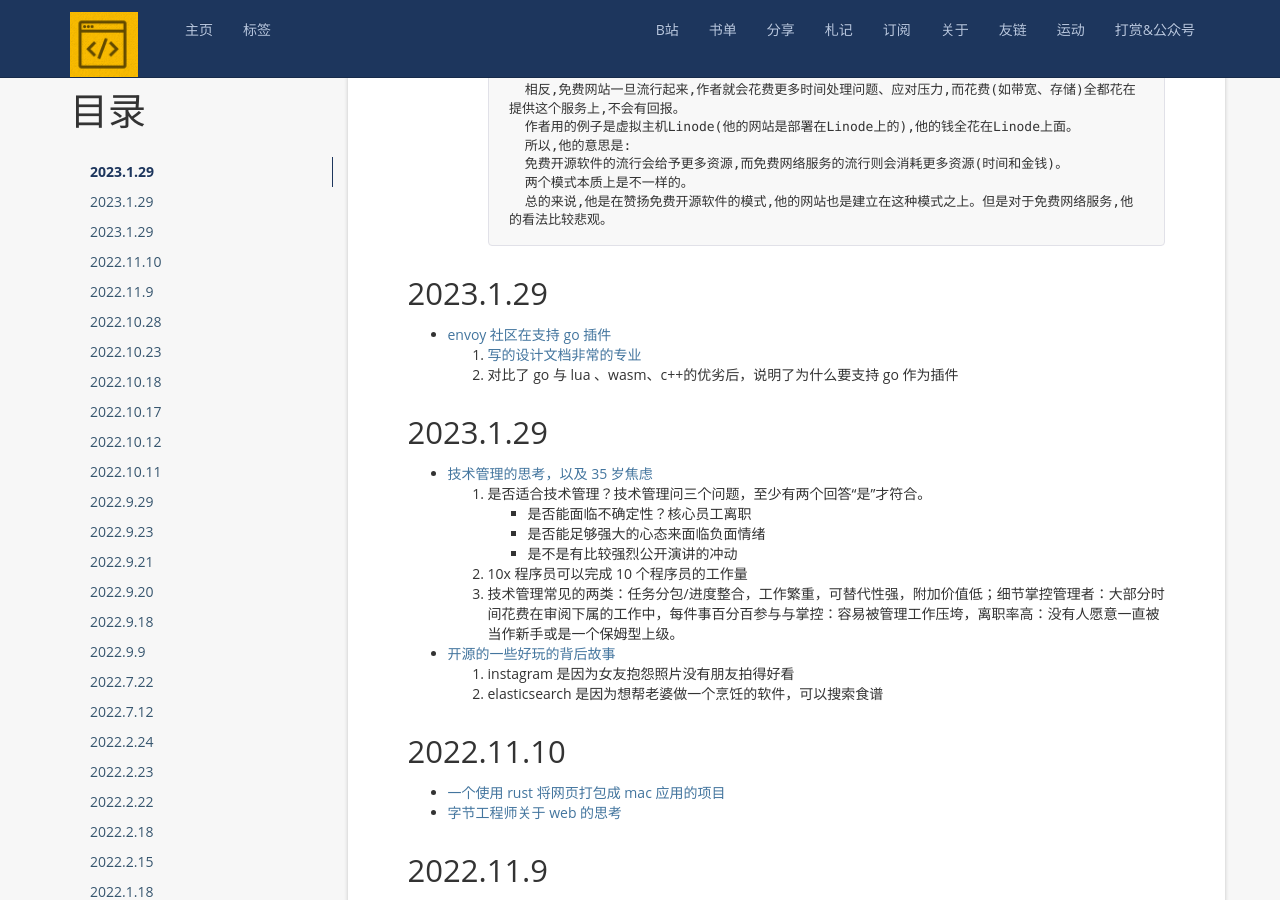
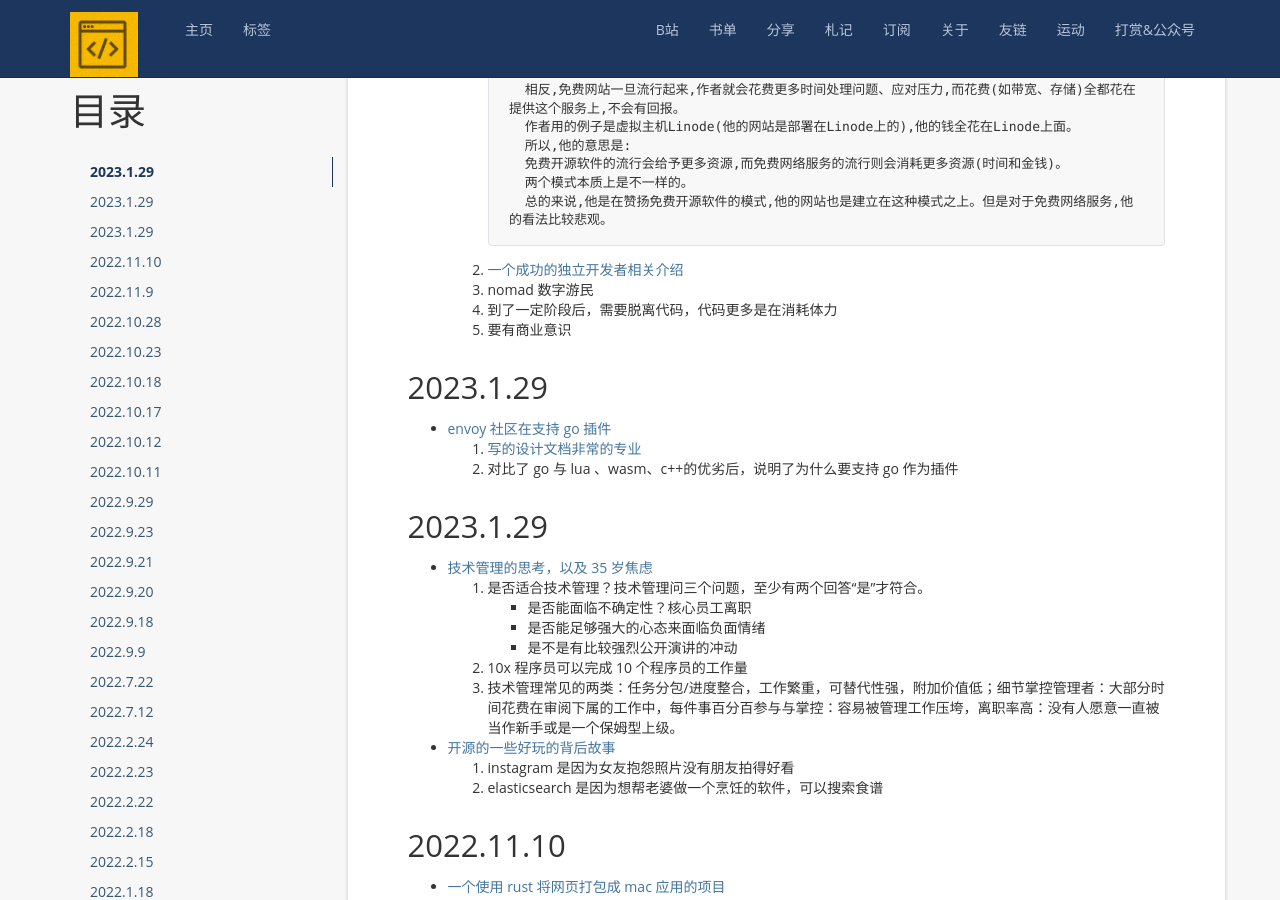
Before and after one commit to zackzhangkai/zackzhangkai.github.io, a Jekyll site: the page built from note.md, in a window 1280 px wide and 900 px high, scrolled down 713 px. Built offline with Jekyll 4.4.1, drawn with Linux system fonts in a browser that asks for light colours; nearby versions of some CDN libraries; a script that is not in the unit is left out; comment, search, counter and statistics services are not loaded.

Commit message:
add note
Signed-off-by: zackzhangkai <zhangkaiamm@gmail.com>

````diff
--- a/note.md
+++ b/note.md
@@ -28,6 +28,11 @@ permalink: /note/
     两个模式本质上是不一样的。
     总的来说,他是在赞扬免费开源软件的模式,他的网站也是建立在这种模式之上。但是对于免费网络服务,他的看法比较悲观。
     ```
+  2. [一个成功的独立开发者相关介绍](https://www.v2ex.com/member/DanielNg23)
+    1. nomad 数字游民
+    2. 到了一定阶段后，需要脱离代码，代码更多是在消耗体力
+    3. 要有商业意识
+
 
 2023.1.29
 -----------
````
